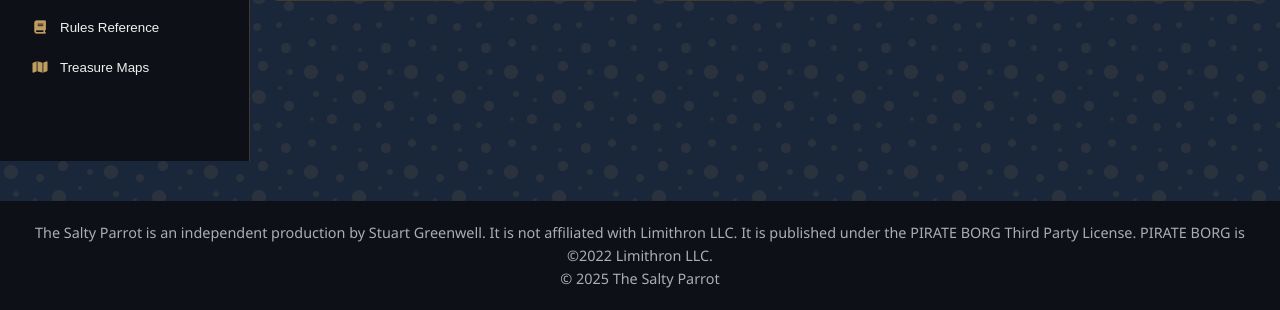
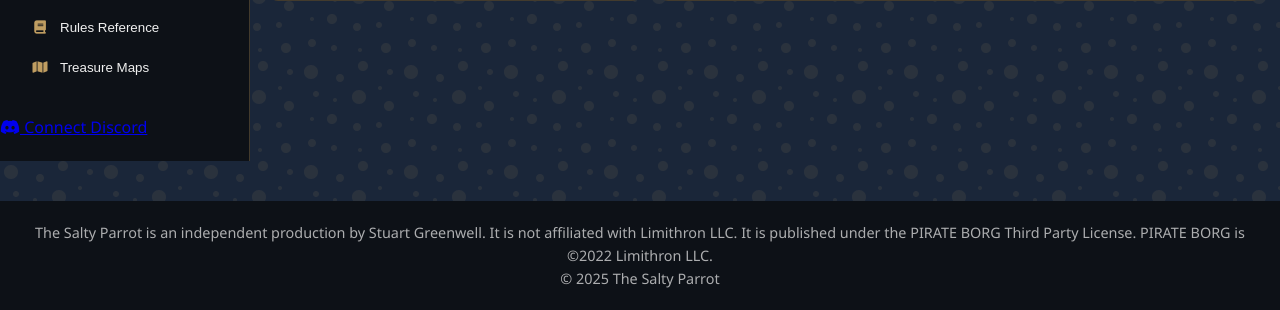
Before and after one commit to cyberjedi/TheSaltyParrot.com, a PHP site: page / in a window 1280 px wide. Shown: the part 639-949 px from the top of the page. Run offline with PHP 8.4, Linux system fonts and the light colour scheme.

Commit message:
Update sidebar.php

```diff
--- a/components/sidebar.php
+++ b/components/sidebar.php
@@ -7,6 +7,19 @@
     return strpos($_SERVER['PHP_SELF'], '/pages/') !== false ? '../' : './';
 }
 $base_path = getBasePath();
+
+// Check if Discord is enabled and user is authenticated
+$discord_enabled = false;
+$discord_authenticated = false;
+if (file_exists($base_path . 'discord/discord-config.php')) {
+    try {
+        require_once $base_path . 'discord/discord-config.php';
+        $discord_enabled = true;
+        $discord_authenticated = function_exists('is_discord_authenticated') && is_discord_authenticated();
+    } catch (Exception $e) {
+        error_log('Discord integration error in sidebar: ' . $e->getMessage());
+    }
+}
 ?>
 
 <aside class="sidebar">
@@ -60,6 +73,25 @@
         <button id="treasure-maps-btn" class="sidebar-btn">
             <i class="fas fa-map"></i> Treasure Maps
         </button>
+    </div>
+
+    <!-- Discord connection button at the bottom -->
+    <div class="sidebar-footer">
+        <?php if ($discord_enabled): ?>
+            <?php if ($discord_authenticated): ?>
+                <a href="<?php echo $base_path; ?>discord/webhooks.php" class="discord-sidebar-btn connected">
+                    <i class="fab fa-discord"></i> Manage Discord
+                </a>
+            <?php else: ?>
+                <a href="<?php echo $base_path; ?>discord/discord-login.php" class="discord-sidebar-btn">
+                    <i class="fab fa-discord"></i> Connect Discord
+                </a>
+            <?php endif; ?>
+        <?php else: ?>
+            <button class="discord-sidebar-btn disabled" disabled>
+                <i class="fab fa-discord"></i> Discord Coming Soon
+            </button>
+        <?php endif; ?>
     </div>
 </aside>
 
```
